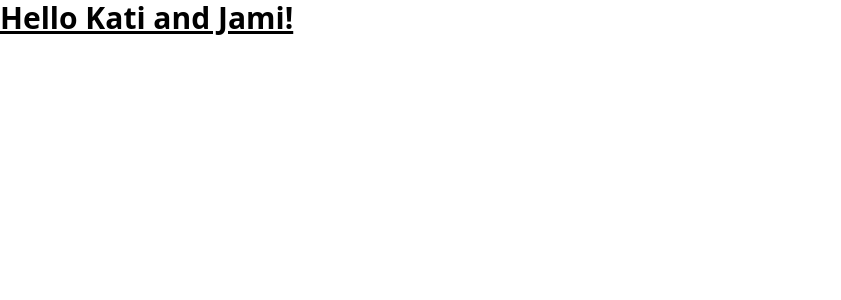
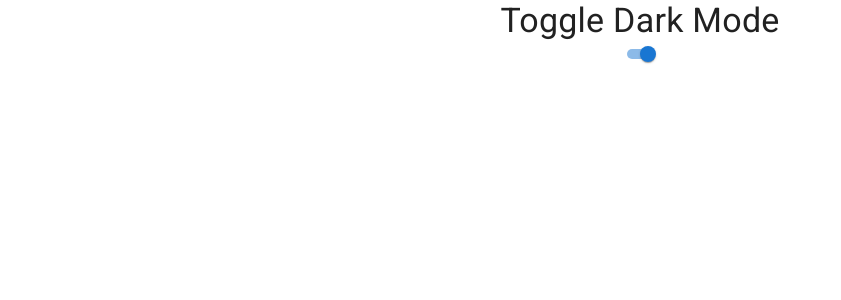
Before and after one commit to Hanzalahimran7/HanzLive, a React (Vite) app: page / in a window 1280 px wide. Shown: the top 300 px of the page, without its empty margins (0-841 px from the left). Built offline with nearby package versions, Linux system fonts and the light colour scheme.

Commit message:
Dark and Light mode themes added

```diff
--- a/package.json
+++ b/package.json
@@ -10,6 +10,11 @@
     "preview": "vite preview"
   },
   "dependencies": {
+    "@emotion/react": "^11.11.3",
+    "@emotion/styled": "^11.11.0",
+    "@fontsource/roboto": "^5.0.8",
+    "@mui/icons-material": "^5.15.5",
+    "@mui/material": "^5.15.5",
     "react": "^18.2.0",
     "react-dom": "^18.2.0"
   },
--- a/src/App.tsx
+++ b/src/App.tsx
@@ -1,8 +1,41 @@
+import CssBaseline from '@mui/material/CssBaseline';
+import {
+  ThemeProvider,
+  createTheme,
+  PaletteMode,
+  Switch,
+  Typography,
+  Box,
+} from '@mui/material';
+import { useState } from 'react';
+
 function App() {
+  const [themeMode, setThemeMode] = useState<PaletteMode>('light');
+  const theme = createTheme({
+    palette: {
+      mode: themeMode,
+    },
+  });
+
   return (
-    <>
-      <h1 className="text-3xl font-bold underline">Hello Kati and Jami!</h1>
-    </>
+    <ThemeProvider theme={theme}>
+      <CssBaseline />
+      <div className="flex justify-center ">
+        <Box className="flex flex-col justify-center items-center">
+          <Typography variant="h4" component="h2">
+            Toggle {themeMode === 'light' ? 'Dark' : 'Light'} Mode
+          </Typography>
+          <Switch
+            aria-label="themeToggle"
+            defaultChecked
+            size="small"
+            onChange={() =>
+              setThemeMode(themeMode === 'light' ? 'dark' : 'light')
+            }
+          />
+        </Box>
+      </div>
+    </ThemeProvider>
   );
 }
 
```
Also changed, not shown: src/main.tsx (+12 -6 lines), 1 other file (tests, documents, lock files or other folders).
